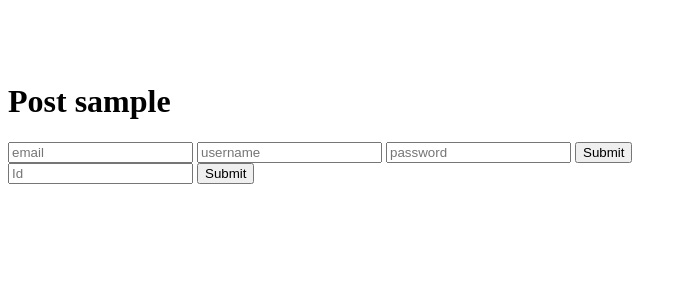
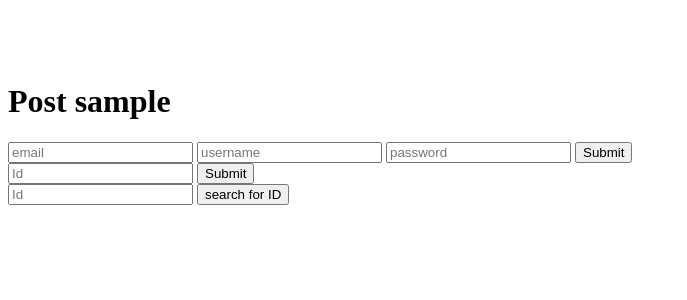
Before and after one commit to glendecado/PHP-mvc, a PHP site: page / in a window 1280 px wide. Shown: the top 300 px of the page, without its empty margins (0-687 px from the left). Run offline with PHP 8.4, Linux system fonts and the light colour scheme; data comes from the database, SQL or seed files in the repository; both versions use the stored data as it was after the commit.

Commit message:
php mvc -search

```diff
--- a/App/AppModel/model.php
+++ b/App/AppModel/model.php
@@ -79,7 +79,7 @@ class Model
 
     function searchFor($searchBy, $toSearch)
     {
-        $sql = "SELECT * $this->entity WHERE $searchBy = $toSearch";
+        $sql = "SELECT * FROM $this->entity WHERE $searchBy = $toSearch";
         $stmt = $this->db->prepare($sql);
         $stmt->execute();
         $result = $stmt->fetch(PDO::FETCH_ASSOC);
--- a/Controller/controller.php
+++ b/Controller/controller.php
@@ -32,6 +32,15 @@ class Controller
 
         $this->m->delete('ID', Request::post('id'));
     }
+
+    function search()
+    {
+        $search = $this->m->searchFor('ID', Request::get('id'));
+
+        $value = json_decode($search, true);
+
+        var_dump($value);
+    }
     function view()
     {
         include('./Views/main.php');
--- a/Views/main.php
+++ b/Views/main.php
@@ -26,6 +26,11 @@
         <input type="submit">
     </form>
 
+    <form action="/search" method='get'>
+        <input type="text" name="id" placeholder="Id">
+        <button type="submit">search for ID</button>
+    </form>
+
 </body>
 
 </html>
--- a/index.php
+++ b/index.php
@@ -18,4 +18,5 @@ Routes::add('/m', [$controller, 'insert']);
 
 Routes::add('/d', [$controller, 'delete']);
 
+Routes::add('/search' . Request::urlGet('id'), [$controller, 'search']);
 Routes::start();
```
Also changed, not shown: Database/database.db.
